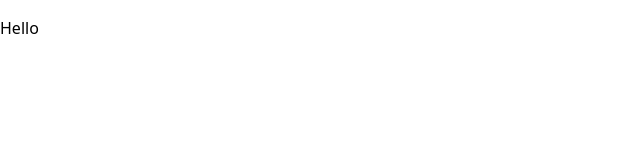
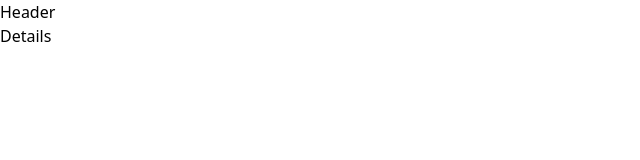
Before and after one commit to ViduminiKulathunga/ts-registry, a React (Vite) app: page /packages/1 in a window 1280 px wide. Shown: the top 160 px of the page, without its empty margins (0-640 px from the left). Built offline with nearby package versions, Linux system fonts and the light colour scheme.

Commit message:
root layout setup

```diff
--- a/package.json
+++ b/package.json
@@ -13,6 +13,7 @@
     "@tailwindcss/vite": "^4.1.8",
     "react": "^19.1.0",
     "react-dom": "^19.1.0",
+    "react-router-dom": "^7.6.1",
     "tailwindcss": "^4.1.8"
   },
   "devDependencies": {
--- a/src/App.tsx
+++ b/src/App.tsx
@@ -1,11 +1,32 @@
-import { useState } from "react";
+import { createBrowserRouter, RouterProvider } from "react-router-dom";
+import Root from "./pages/Root";
+import HomePage from "./pages/HomePage";
+import SearchPage from "./pages/SearchPage";
+import DetailsPage from "./pages/DetailsPage";
+
+const router = createBrowserRouter([
+  {
+    path: "/",
+    element: <Root />,
+    children: [
+      {
+        index: true,
+        element: <HomePage />,
+      },
+      {
+        path: "/search",
+        element: <SearchPage />,
+      },
+      {
+        path: "/packages/:name",
+        element: <DetailsPage />,
+      },
+    ],
+  },
+]);
 
 function App() {
-  return (
-    <>
-      <div className="mt-4">Hello</div>
-    </>
-  );
+  return <RouterProvider router={router} />;
 }
 
 export default App;
--- /dev/null
+++ b/src/components/Header.tsx
@@ -0,0 +1,8 @@
+export default function Header(){
+
+    return(
+        <div>
+            Header
+        </div>
+    )
+}
--- /dev/null
+++ b/src/pages/DetailsPage.tsx
@@ -0,0 +1,8 @@
+export default function DetailsPage(){
+
+    return(
+        <div>
+            Details
+        </div>
+    )
+}
--- /dev/null
+++ b/src/pages/HomePage.tsx
@@ -0,0 +1,8 @@
+export default function HomePage(){
+
+    return(
+        <div>
+            Home
+        </div>
+    )
+}
--- /dev/null
+++ b/src/pages/Root.tsx
@@ -0,0 +1,11 @@
+import { Outlet } from "react-router-dom";
+import Header from "../components/Header";
+
+export default function Root() {
+  return (
+    <div>
+      <Header />
+      <Outlet />
+    </div>
+  );
+}
--- /dev/null
+++ b/src/pages/SearchPage.tsx
@@ -0,0 +1,8 @@
+export default function SearchPage(){
+
+    return(
+        <div>
+            Search
+        </div>
+    )
+}
```
Also changed, not shown: 1 other file (tests, documents, lock files or other folders).
